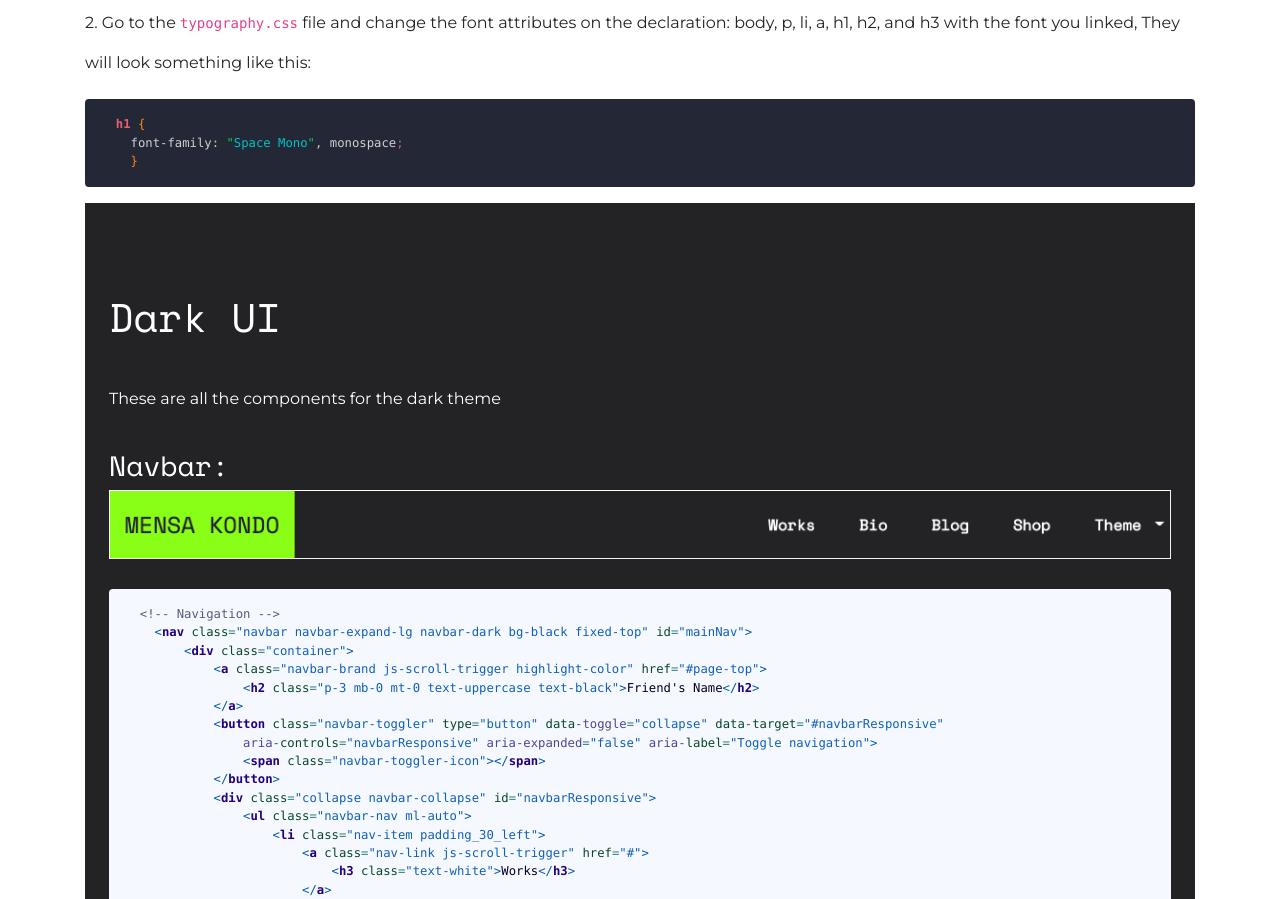
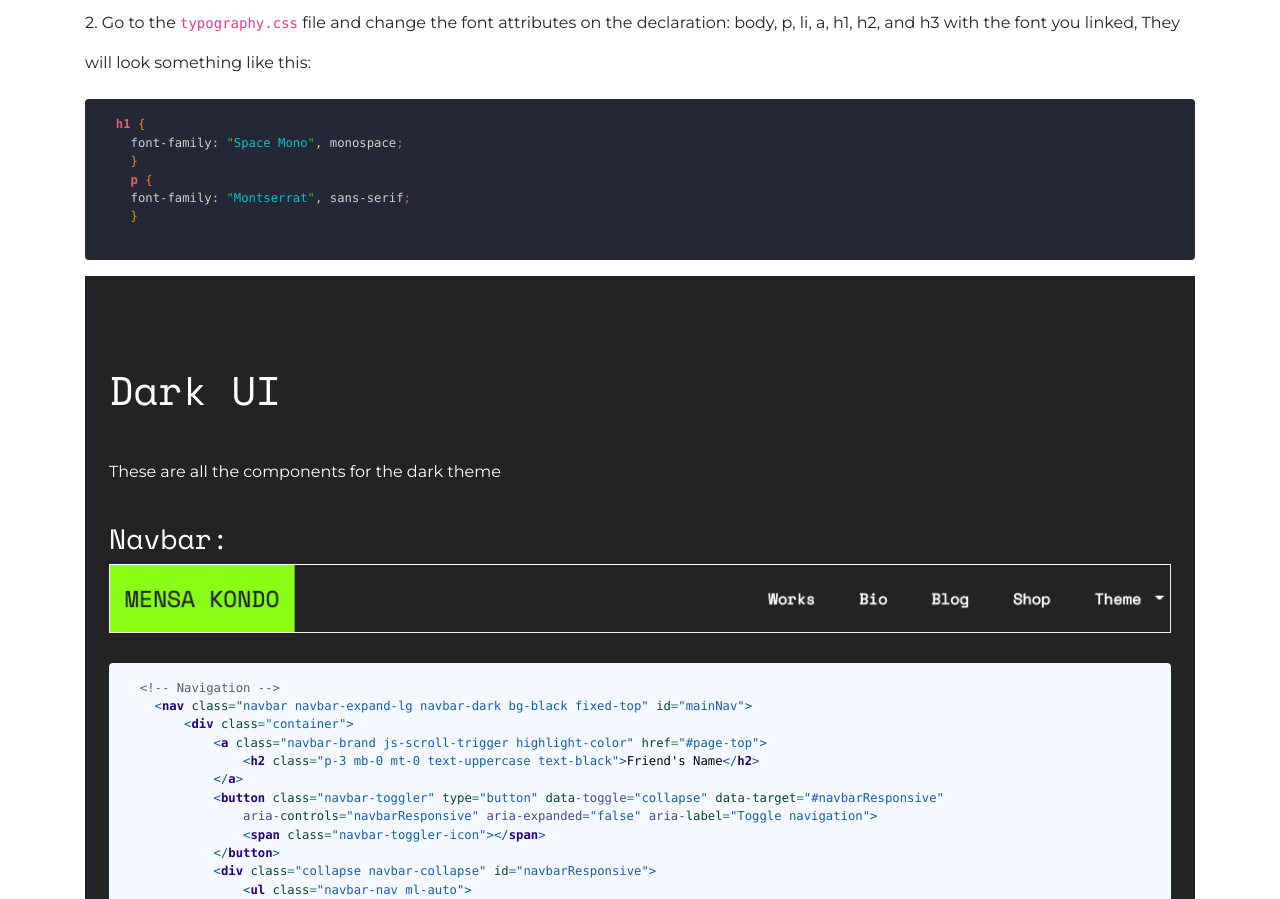
Before and after one commit to peterveras/Friend-Template-Preview, a website with bundled scripts: page index.html in a window 1280 px wide. Shown: the part 3661-4560 px from the top of the page. Built offline with nearby package versions, Linux system fonts and the light colour scheme.

Commit message:
Update index.html

```diff
--- a/index.html
+++ b/index.html
@@ -216,6 +216,10 @@
 <pre class="bg-pale-night rounded p-3 padbot_60" style="color:#d1d1d1;">  <span style="color:#e66170; font-weight:bold; ">h1</span> <span style="color: #ff8906; ">{</span>
     <span style="color:#d1d1d1; ">font-family</span><span style="color:#d2cd86; ">:</span> <span style="color:#02d045; ">"</span><span style="color:#00c4c4; ">Space Mono</span><span style="color:#02d045; ">"</span><span style="color:#d2cd86; ">,</span> monospace<span style="color:#b060b0; ">;</span>
     <span style="color: #ff8906; ">}</span>
+    <span style="color:#e66170; font-weight:bold; ">p</span> <span style="color: #ff8906; ">{</span>
+    <span style="color:#d1d1d1; ">font-family</span><span style="color:#d2cd86; ">:</span> <span style="color:#02d045; ">"</span><span style="color:#00c4c4; ">Montserrat</span><span style="color:#02d045; ">"</span><span style="color:#d2cd86; ">,</span> sans-serif<span style="color:#b060b0; ">;</span>
+    <span style="color: #ff8906; ">}</span>
+
 </pre>
 
                                 </code>
```
